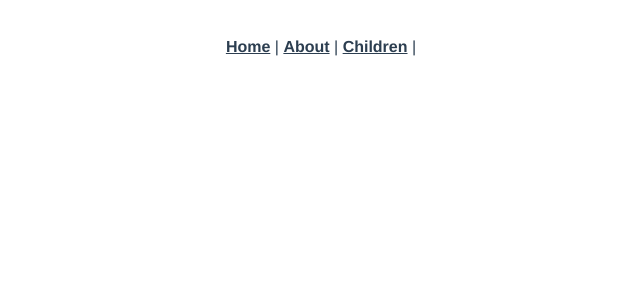
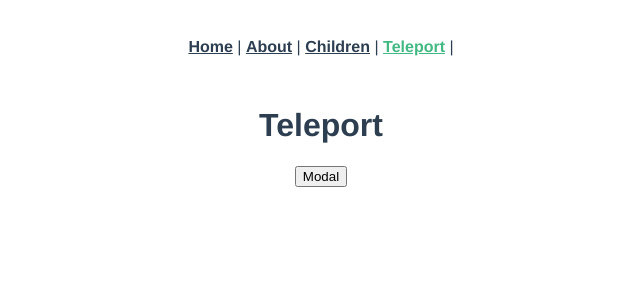
Before and after one commit to hidemiura1111/learning-vue3_cli, a Vue app: page /teleport in a window 1280 px wide. Shown: the top 300 px of the page, without its empty margins (319-959 px from the left). Built offline with nearby package versions, Linux system fonts and the light colour scheme.

Commit message:
Teleport

```diff
--- a/src/App.vue
+++ b/src/App.vue
@@ -3,6 +3,7 @@
     <router-link to="/">Home</router-link> |
     <router-link to="/about">About</router-link> |
     <router-link to="/children">Children</router-link> |
+    <router-link to="/teleport">Teleport</router-link> |
   </nav>
   <router-view/>
 </template>
--- /dev/null
+++ b/src/components/ModalButton.vue
@@ -0,0 +1,52 @@
+<template>
+  <div class="relative">
+    <button @click="modalOpen = true">Modal</button>
+    <teleport to="body">
+      <div v-if="modalOpen" class="modal">
+        <div>
+          <p>Modal</p>
+          <button @click="modalOpen = false">Close</button>
+        </div>
+      </div>
+    </teleport>
+  </div>
+</template>
+
+<script>
+export default {
+  data() {
+    return {
+      modalOpen: false,
+    };
+  },
+}
+</script>
+
+<style scoped>
+.relative {
+  position: relative;
+}
+.modal {
+  position: absolute;
+  top: 0;
+  left: 0;
+  bottom: 0;
+  right: 0;
+  background-color: rgb(0, 0, 0, 0.5);
+  display: flex;
+  flex-direction: column;
+  justify-content: center;
+  align-items: center;
+}
+.modal div {
+  display: flex;
+  flex-direction: column;
+  align-items: center;
+  justify-content: center;
+  background-color: white;
+  width: 300px;
+  height: 300px;
+  padding: 5px;
+}
+
+</style>
--- a/src/router/index.js
+++ b/src/router/index.js
@@ -1,6 +1,7 @@
 import { createRouter, createWebHistory } from 'vue-router'
 import HomeView from '../views/HomeView.vue'
 import ChildrenView from '@/views/ChildrenView'
+import TeleportView from '@/views/TeleportView'
 
 const routes = [
   {
@@ -12,6 +13,11 @@
     path: '/children',
     name: 'Children',
     component: ChildrenView
+  },
+  {
+    path: '/teleport',
+    name: 'Teleport',
+    component: TeleportView
   },
   {
     path: '/about',
--- /dev/null
+++ b/src/views/TeleportView.vue
@@ -0,0 +1,19 @@
+<template>
+  <h1>Teleport</h1>
+  <ModalButton />
+</template>
+
+<script>
+import ModalButton from '@/components/ModalButton.vue'
+
+export default {
+  name: 'TeleportView',
+  components: {
+    ModalButton
+  }
+}
+</script>
+
+<style>
+
+</style>
```
